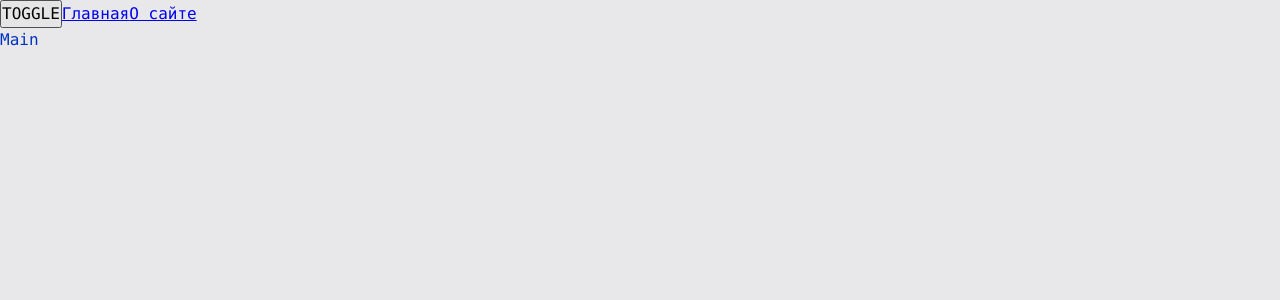
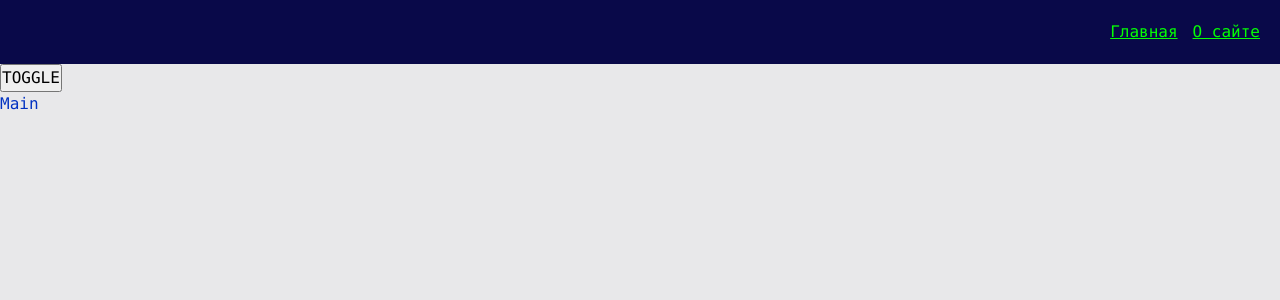
Before and after one commit to ovladsmit/news-app, a React app: page / in a window 1280 px wide. Shown: the top 300 px of the page. Built offline with nearby package versions, Linux system fonts and the light colour scheme.

Commit message:
add Navbar

```diff
--- a/src/app/App.tsx
+++ b/src/app/App.tsx
@@ -6,6 +6,7 @@ import clsx from "clsx"
 import { AboutPage } from "pages/AboutPage"
 import { MainPage } from "pages/MainPage"
 import { AppRouter } from "app/providers/router"
+import { Navbar } from "widgets/Navbar"
 export enum Theme {
   LIGHT = 'light',
   DARK = 'dark'
@@ -17,9 +18,8 @@ export const App = () => {
 
   return (
     <div className={clsx('app', theme)}>
+      <Navbar/>
       <button onClick={toogleTheme}>TOGGLE</button>
-      <Link to={'/'}>Главная</Link>
-      <Link to={'/about'}>О сайте</Link>
       <AppRouter/>
     </div>
   )
--- a/src/app/providers/router/ui/AppRouter.tsx
+++ b/src/app/providers/router/ui/AppRouter.tsx
@@ -1,7 +1,5 @@
 import { Suspense } from "react"
 import { Route, Routes } from "react-router-dom"
-import { MainPage } from "pages/MainPage"
-import { AboutPage } from "pages/AboutPage"
 import { routeConfig } from "shared/config/routeConfig/routeConfig"
 const AppRouter = () => {
   return (
--- a/src/app/styles/themes/dark.scss
+++ b/src/app/styles/themes/dark.scss
@@ -1,6 +1,9 @@
 .app.dark{
   --bg-color: #090949;
+  --inverted-bg-color: #e8e8ea;
 
   --primary-color: #049604; // Главный цвет страницы(Шрифт, заголовки)
   --secondary-color: #04ff04;
+  --inverted-primary-color: #0232c2; // Главный цвет страницы(Шрифт, заголовки)
+  --inverted-secondary-color: #0452ff;
 }
--- a/src/app/styles/themes/normal.scss
+++ b/src/app/styles/themes/normal.scss
@@ -1,6 +1,9 @@
 :root{
   --bg-color: #e8e8ea;
+  --inverted-bg-color: #090949;
 
   --primary-color: #0232c2; // Главный цвет страницы(Шрифт, заголовки)
   --secondary-color: #0449e0;
+  --inverted-primary-color: #049604; // Главный цвет страницы(Шрифт, заголовки)
+  --inverted-secondary-color: #04ff04;
 }
--- a/src/app/styles/variables/global.scss
+++ b/src/app/styles/variables/global.scss
@@ -8,4 +8,7 @@
   --font-size-l: 24px;
   --font-line-l: 32px;
   --font-l: var(--font-size-l) / var(--font-line-l) var(--font-family-main);
+
+  //Размеры
+  --navbar-heigth: 50px;
 }
--- /dev/null
+++ b/src/shared/ui/AppLink/AppLink.module.scss
@@ -0,0 +1,12 @@
+.appLink {
+  color: var(--primary-color);
+}
+
+
+.primary{
+  color: var(--primary-color);
+}
+
+.secondary{
+  color: var(--inverted-secondary-color);
+}
--- /dev/null
+++ b/src/shared/ui/AppLink/AppLink.tsx
@@ -0,0 +1,24 @@
+import clsx from "clsx";
+import { ReactNode } from "react";
+import { Link, LinkProps } from "react-router-dom";
+import styles from './AppLink.module.scss'
+export enum AppLinkTheme {
+  PRIMARY = 'primary',
+  SECONDARY = 'secondary',
+}
+interface AppLinkProps extends LinkProps {
+  /** Доп классы */
+  className?: string;
+  /** Название ссылки*/
+  children: ReactNode;
+  /** */
+  theme?: AppLinkTheme
+}
+
+export const AppLink = ({className, children, to, theme = AppLinkTheme.PRIMARY}: AppLinkProps) => {
+  return (
+    <Link to={to} className={clsx(className, styles.appLink, styles[theme])}>
+      {children}
+    </Link>
+  );
+};
--- /dev/null
+++ b/src/widgets/Navbar/index.ts
@@ -0,0 +1,2 @@
+import { Navbar } from "./ui/Navbar";
+export {Navbar}
--- /dev/null
+++ b/src/widgets/Navbar/ui/Navbar.module.scss
@@ -0,0 +1,17 @@
+.navbar{
+  width: 100%;
+  height: var(--navbar-height);
+  background: var(--inverted-bg-color) ;
+  display: flex;
+  align-items: center;
+  padding: 20px;
+}
+
+.links{
+  margin-left: auto;
+}
+
+.mainLink{
+  margin-right: 15px;
+
+}
--- /dev/null
+++ b/src/widgets/Navbar/ui/Navbar.tsx
@@ -0,0 +1,19 @@
+import clsx from "clsx"
+import { Link } from "react-router-dom"
+import styles from './Navbar.module.scss'
+import { AppLink, AppLinkTheme } from "shared/ui/AppLink/AppLink"
+interface NavbarProps {
+  /**Доп классы */
+  className?: string
+}
+
+export const Navbar = ({className}: NavbarProps) => {
+  return(
+    <div className={clsx(styles.navbar)}>
+      <div className={clsx(styles.links)}>
+        <AppLink theme={AppLinkTheme.SECONDARY} to={'/'} className={clsx(styles.mainLink)}>Главная</AppLink>
+        <AppLink theme={AppLinkTheme.SECONDARY} to={'/about'}>О сайте</AppLink>
+      </div>
+    </div>
+  )
+}
```
Also changed, not shown: 1 other file (tests, documents, lock files or other folders).
